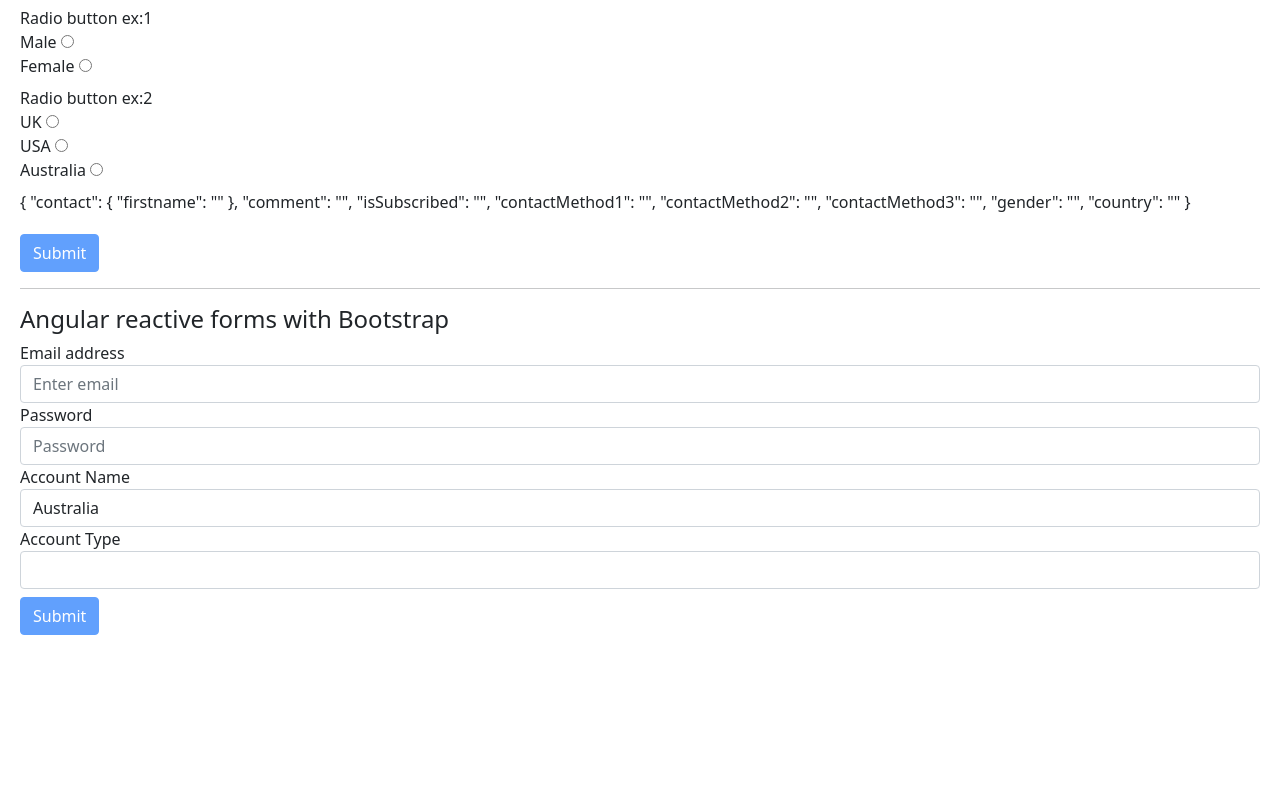
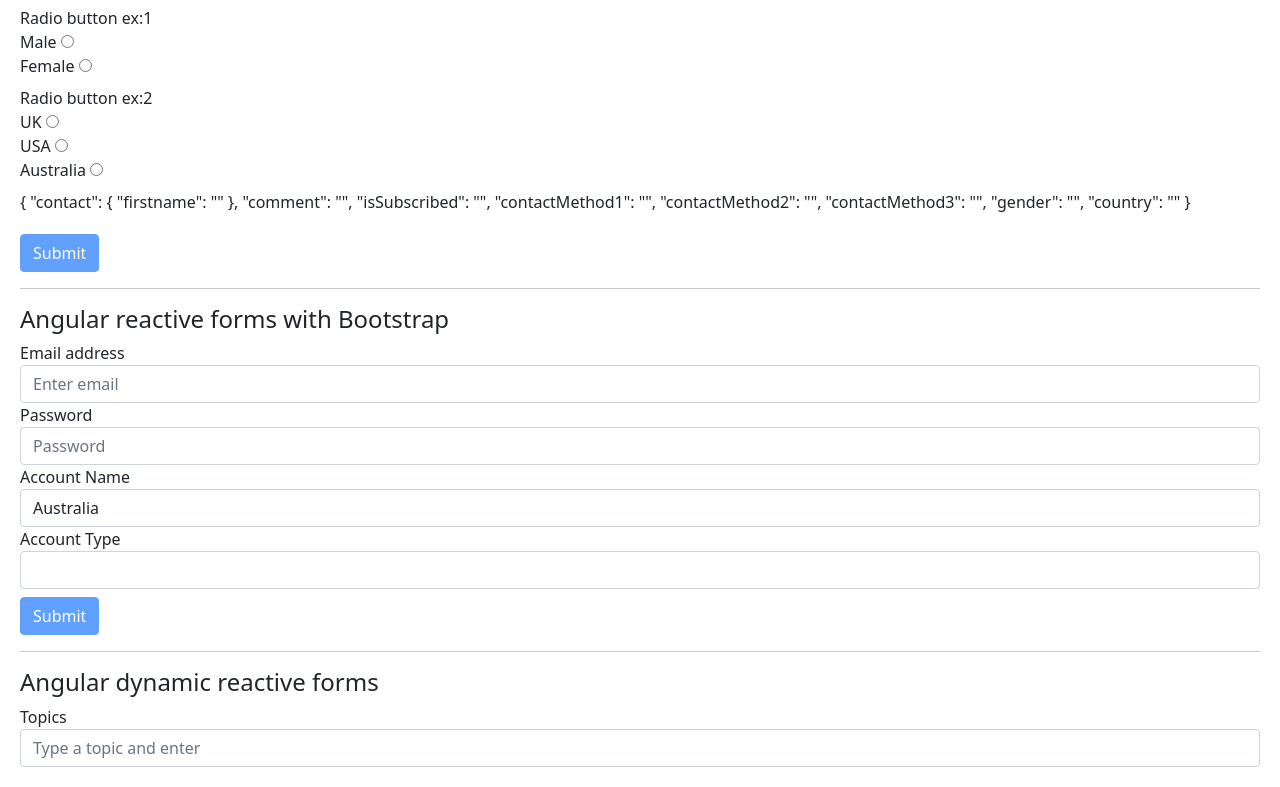
Before and after one commit to Yrol/Angular-test, an Angular app: page / in a window 1280 px wide. Shown: the part 3826-4613 px from the top of the page. Before the commit the page ends 4481 px from the top, so only its background shows below. Built offline with nearby package versions, Linux system fonts and the light colour scheme.

Commit message:
Reactive dynamic forms

```diff
--- a/src/app/app.component.html
+++ b/src/app/app.component.html
@@ -107,4 +107,9 @@
   <hr class="dashed" />
   <h4>Angular reactive forms with Bootstrap</h4>
   <app-reactive-forms></app-reactive-forms>
+
+  <!-- Angular dynamic reactive forms -->
+  <hr class="dashed" />
+  <h4>Angular dynamic reactive forms</h4>
+  <app-reactive-forms-dynamic></app-reactive-forms-dynamic>
 </div>
--- a/src/app/app.module.ts
+++ b/src/app/app.module.ts
@@ -19,6 +19,7 @@
 import { InputFormatDirective } from './input-format.directive';
 import { ContactFormComponent } from './contact-form/contact-form.component';
 import { ReactiveFormsComponent } from './reactive-forms/reactive-forms.component';
+import { ReactiveFormsDynamicComponent } from './reactive-forms-dynamic/reactive-forms-dynamic.component';
 
 @NgModule({
   declarations: [
@@ -31,6 +32,7 @@
     InputFormatDirective,
     ContactFormComponent,
     ReactiveFormsComponent,
+    ReactiveFormsDynamicComponent,
   ],
   imports: [
     BrowserModule,
--- /dev/null
+++ b/src/app/reactive-forms-dynamic/reactive-forms-dynamic.component.html
@@ -0,0 +1,20 @@
+<!-- Dynamic Form using FormArray -->
+<form>
+  <div class="form-group">
+    <label for="topic">Topics</label>
+    <input
+      type="text"
+      class="form-control"
+      #topic
+      (keyup.enter)="addTopic(topic)"
+      id="topic"
+      placeholder="Type a topic and enter"
+    />
+    <ul class="list-group" *ngFor="let topic of topics.controls">
+      <li class="list-group-item" (click)="removeTopic(topic)">
+        {{ topic.value }}>
+        <button type="button" class="btn btn-primary">Remove</button>
+      </li>
+    </ul>
+  </div>
+</form>
--- /dev/null
+++ b/src/app/reactive-forms-dynamic/reactive-forms-dynamic.component.ts
@@ -0,0 +1,40 @@
+import {
+  FormArray,
+  FormGroup,
+  FormControl,
+  AbstractControl,
+} from '@angular/forms';
+import { Component } from '@angular/core';
+
+@Component({
+  selector: 'app-reactive-forms-dynamic',
+  templateUrl: './reactive-forms-dynamic.component.html',
+  styleUrls: ['./reactive-forms-dynamic.component.css'],
+})
+export class ReactiveFormsDynamicComponent {
+  form = new FormGroup({
+    /**
+     * FormArray - contains array of form objects
+     * The 1st argument - the array will hold the topics
+     */
+    topics: new FormArray([]),
+  });
+
+  addTopic(topic: HTMLInputElement) {
+    /**
+     * Passing FormControl to push method. We could also pass FormGroup if required (anything belongs to the AbstractControl class).
+     */
+    //(this.topics as FormArray).push(new FormControl(topic.value));
+    this.topics.push(new FormControl(topic.value));
+    topic.value = '';
+  }
+
+  removeTopic(topic: AbstractControl) {
+    let index = this.topics.controls.indexOf(topic);
+    this.topics.removeAt(index);
+  }
+
+  get topics() {
+    return this.form.get('topics') as FormArray;
+  }
+}
```
Also changed, not shown: src/app/reactive-forms-dynamic/reactive-forms-dynamic.component.css (added), 1 other file (tests, documents, lock files or other folders).
